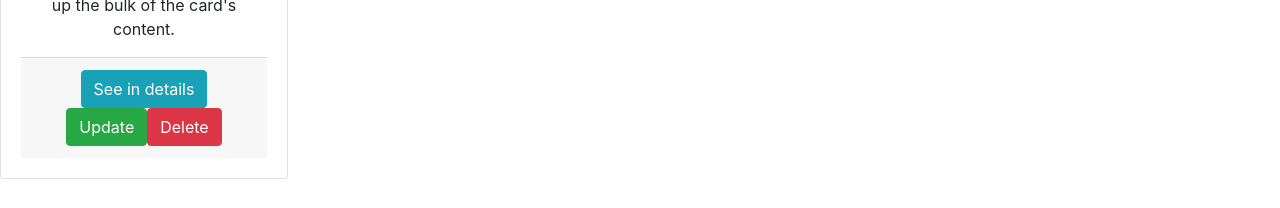
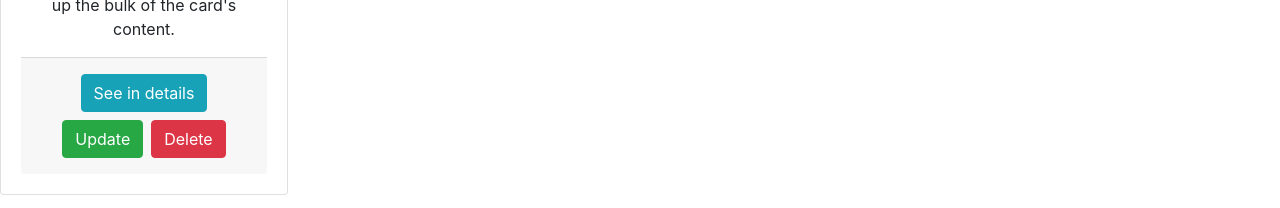
Before and after one commit to kutaykoylan/activity-managment-system-front-end-react, a React (Create React App) app: page /activities in a window 1280 px wide. Shown: the part 383-591 px from the top of the page. Built offline with nearby package versions, Linux system fonts and the light colour scheme.

Commit message:
route problem is fixed

```diff
--- a/src/App.js
+++ b/src/App.js
@@ -16,9 +16,9 @@ function App() {
         <Router>
             <NavBar/>
             <Switch>
-                <Route path="/map" component={()=>{}}/>
+                <Route path="/map" component={()=><></> }/>
                 <Route path="/activities" component={ActivityLayout}/>
-                <Route path="/" component={()=>{}}/>
+                <Route path="/" component={()=><></>}/>
             </Switch>
         </Router>
     </div>
--- a/src/common/NavBar/NavBar.jsx
+++ b/src/common/NavBar/NavBar.jsx
@@ -8,7 +8,7 @@ export const NavBar= () =>{
                 <Navbar.Collapse id="basic-navbar-nav">
                     <Nav className="mr-auto mx-3">
                         <Nav.Link href="/home">Home</Nav.Link>
-                        <Nav.Link href="/activity">Activity</Nav.Link>
+                        <Nav.Link href="/activities">Activity</Nav.Link>
                         <Nav.Link href="/map">Map</Nav.Link>
                     </Nav>
                     <Navbar.Collapse className="justify-content-end">
--- a/src/pages/Activity/components/ActivityCard.jsx
+++ b/src/pages/Activity/components/ActivityCard.jsx
@@ -13,9 +13,9 @@ const ActivityCard = () => {
                         the card's content.
                     </Card.Text>
                     <Card.Footer>
-                        <Button variant="info">See in details</Button>
-                        <Button variant="success">Update</Button>
-                        <Button variant="danger">Delete</Button>
+                        <Button variant="info" className ="m-1">See in details</Button>
+                        <Button variant="success" className ="m-1">Update</Button>
+                        <Button variant="danger" className ="m-1">Delete</Button>
                     </Card.Footer>
                 </Card.Body>
             </Card>
```
